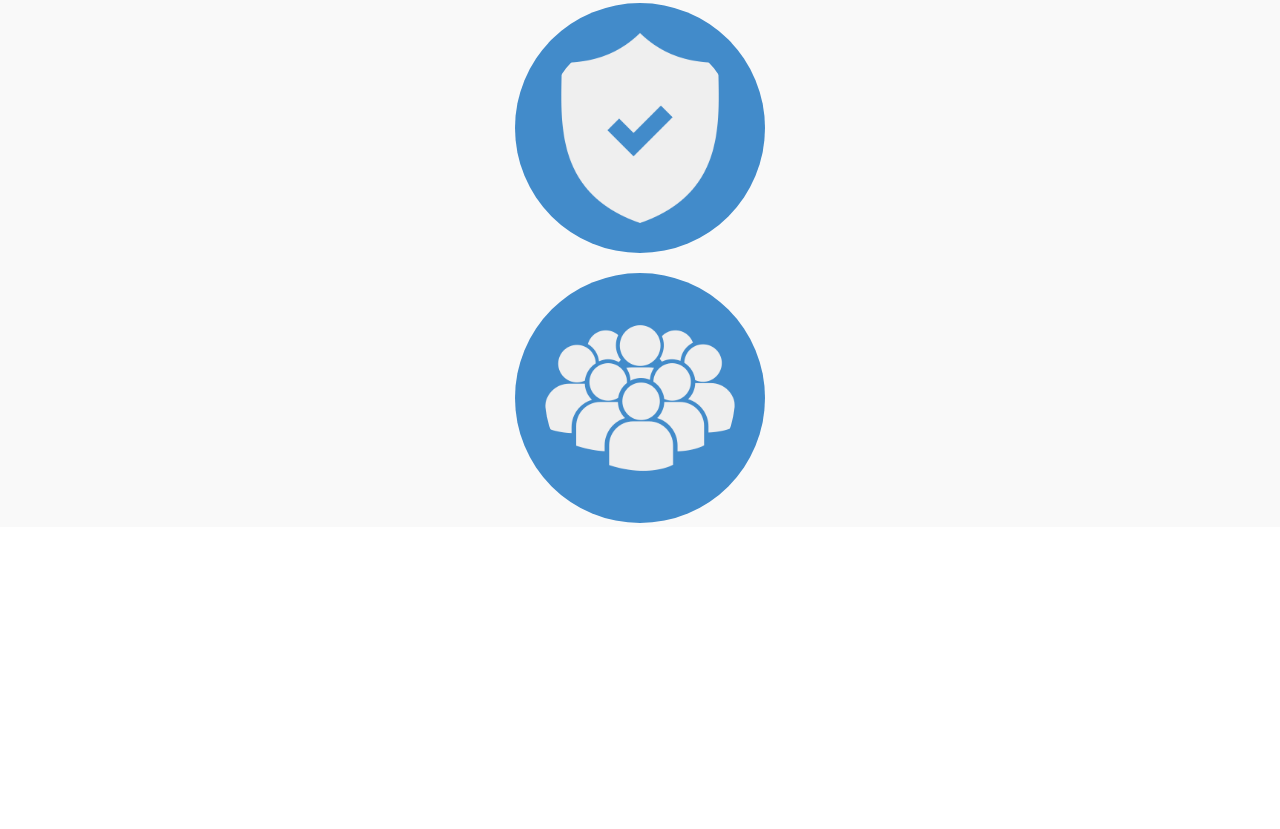
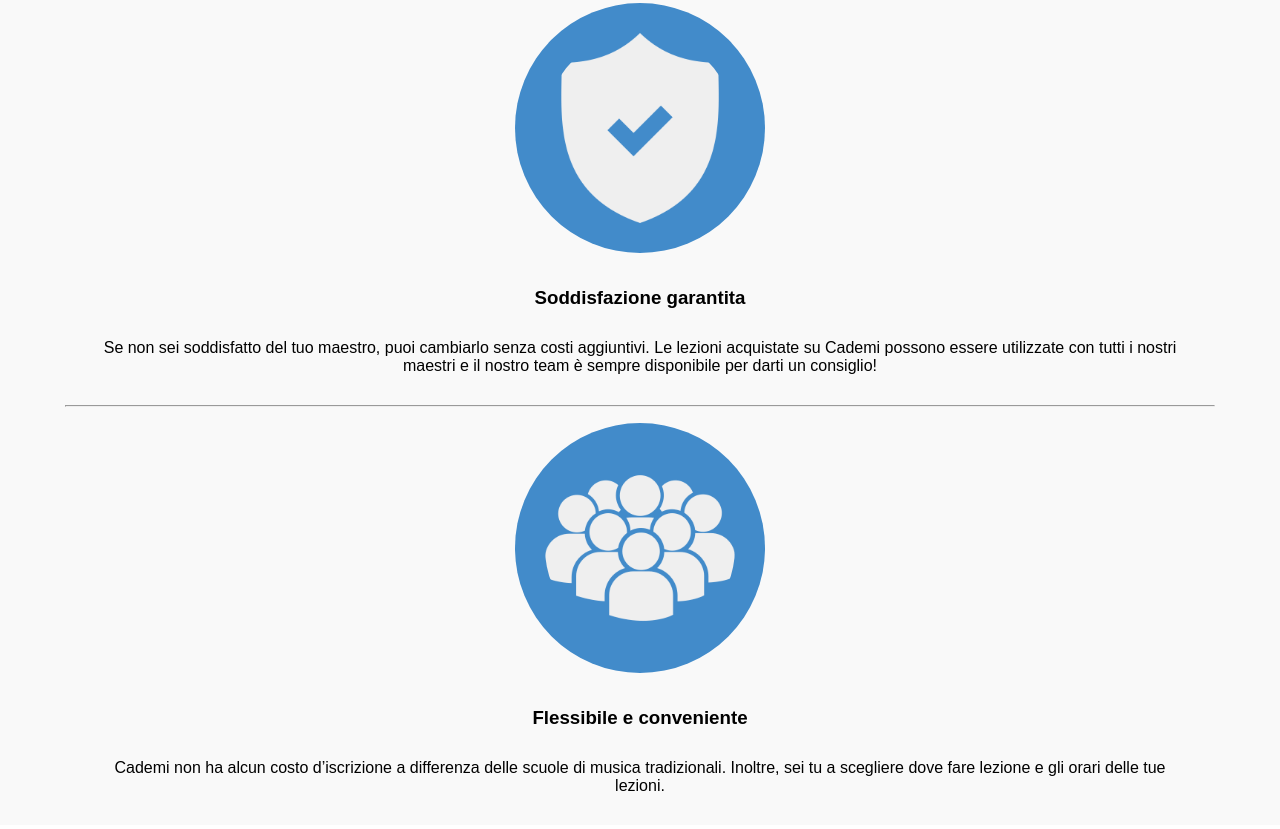
Before and after one commit to PietroMarrazzo/html-css-resp-wannabe-12bool, a plain HTML site: page index.html in a window 1280 px wide. Shown: the part 1482-2311 px from the top of the page. Before the commit the page ends 2025 px from the top, so only its background shows below. Drawn offline with Linux system fonts and the light colour scheme.

Commit message:
job done

```diff
--- a/index.html
+++ b/index.html
@@ -86,11 +86,20 @@
         <div class="container">
           <div class="col-xs-12 col-md-12">
             <img class="blue" src="./img/icon/secure.png" alt="">
+            <h3>Soddisfazione garantita
+            </h3>
+            <p>Se non sei soddisfatto del tuo maestro, puoi cambiarlo senza costi aggiuntivi. Le lezioni acquistate su Cademi possono essere utilizzate con tutti i nostri maestri e il nostro team è sempre disponibile per darti un consiglio!
+            </p>
+            <hr>
           </div>
         </div>
         <div class="container">
           <div class="col-xs-12 col-md-12">
             <img class="blue" src="./img/icon/profile.png" alt="">
+            <h3>Flessibile e conveniente
+            </h3>
+            <p>Cademi non ha alcun costo d’iscrizione a differenza delle scuole di musica tradizionali. Inoltre, sei tu a scegliere dove fare lezione e gli orari delle tue lezioni.
+            </p>
           </div>
         </div>
 
```
